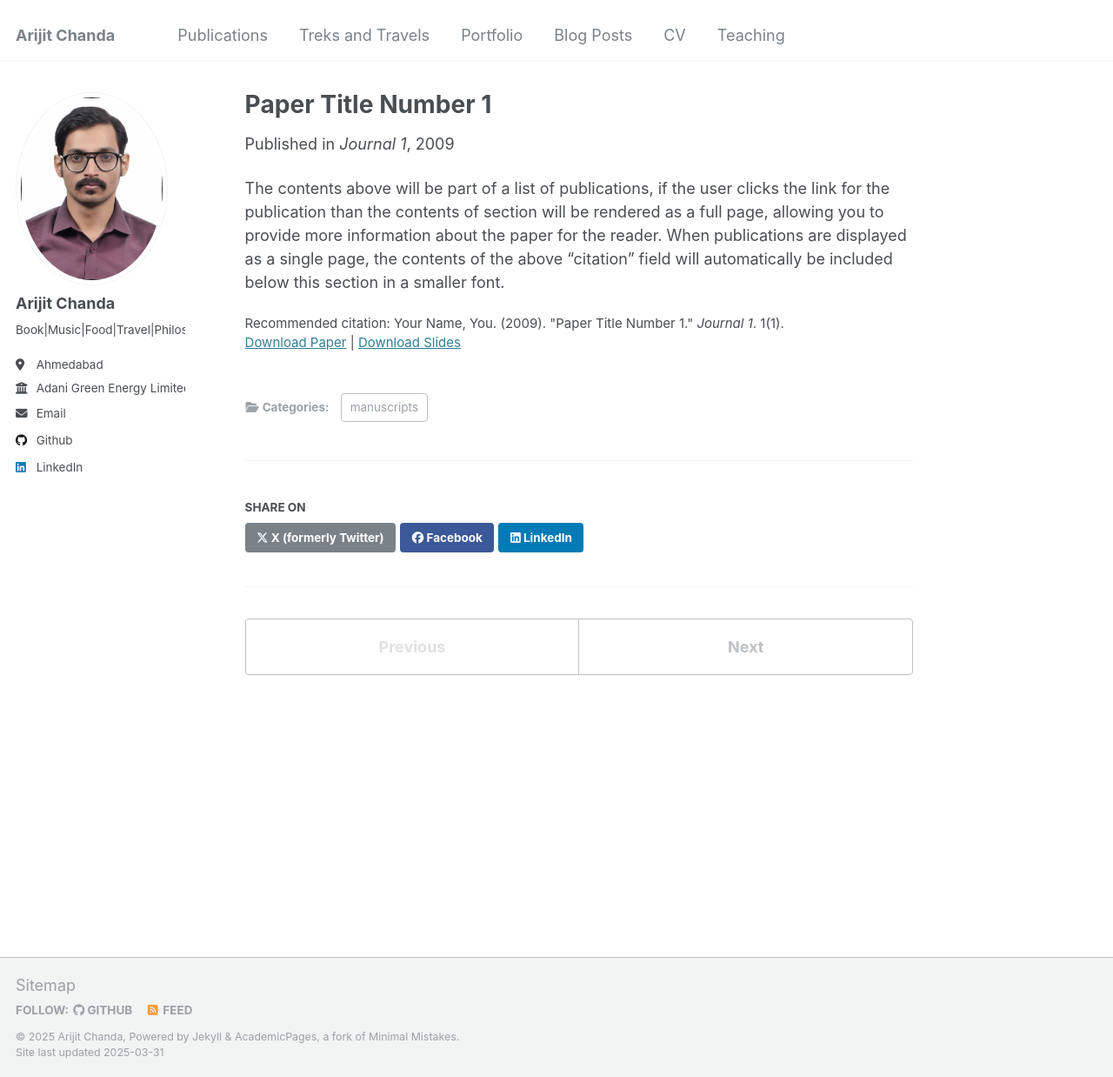
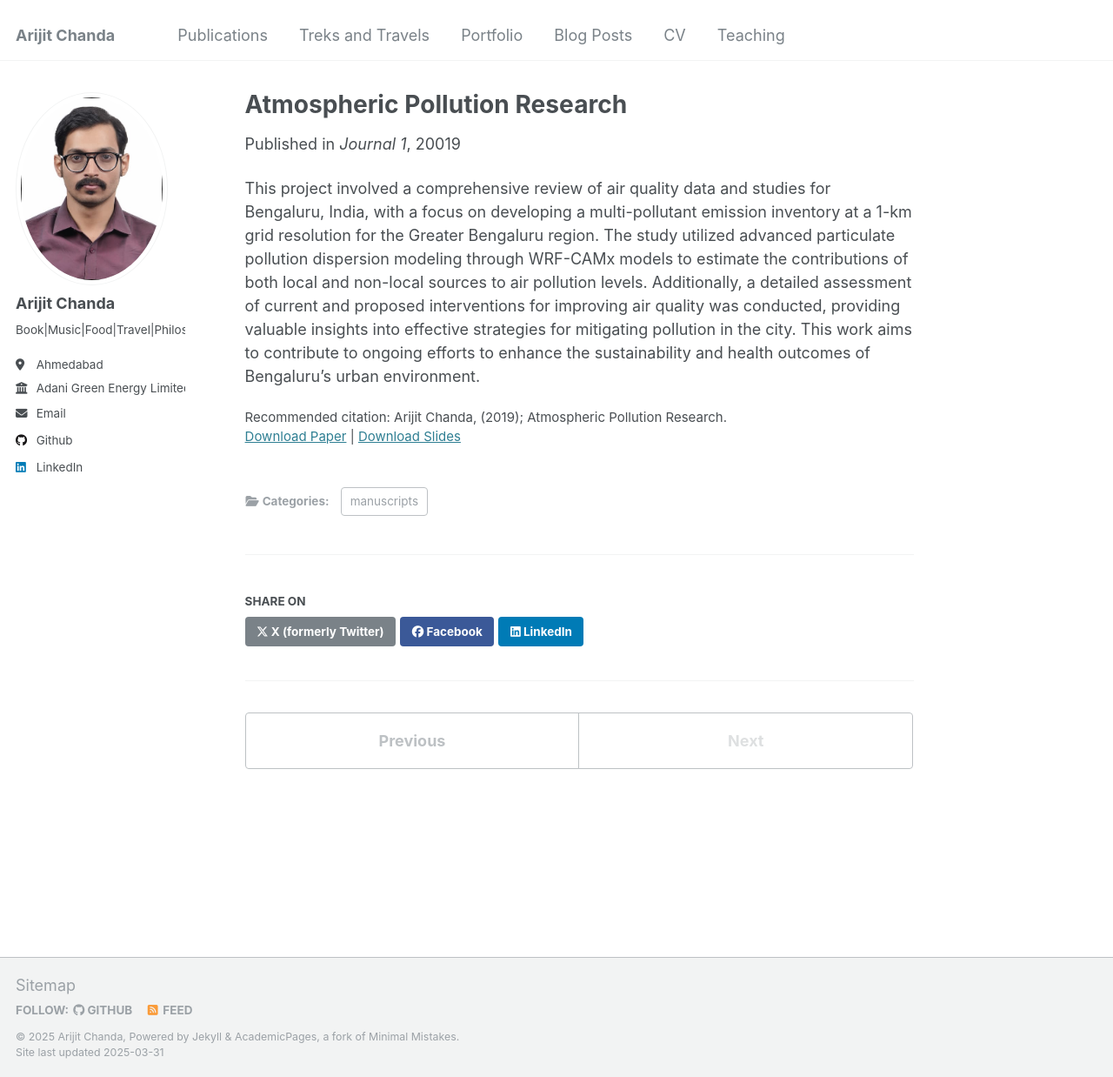
Before and after one commit to Sakshikumari621/crchanda98.github.io, a Jekyll site: the page built from _publications/2009-10-01-paper-title-number-1.md, in a window 1280 px wide and 1238 px high. Shown: the whole window at 87% size. Built offline with Jekyll 4.4.1, drawn with Linux system fonts in a browser that asks for light colours.

Commit message:
Add first publication

```diff
--- a/_publications/2009-10-01-paper-title-number-1.md
+++ b/_publications/2009-10-01-paper-title-number-1.md
@@ -1,14 +1,14 @@
 ---
-title: "Paper Title Number 1"
+title: "Atmospheric Pollution Research"
 collection: publications
 category: manuscripts
 permalink: /publication/2009-10-01-paper-title-number-1
-excerpt: 'This paper is about the number 1. The number 2 is left for future work.'
-date: 2009-10-01
+excerpt: 'Air quality, emissions, and source contributions analysis for the Greater Bengaluru region of India.'
+date: 20019-05-01
 venue: 'Journal 1'
 slidesurl: 'http://academicpages.github.io/files/slides1.pdf'
 paperurl: 'http://academicpages.github.io/files/paper1.pdf'
-citation: 'Your Name, You. (2009). &quot;Paper Title Number 1.&quot; <i>Journal 1</i>. 1(1).'
+citation: 'Arijit Chanda, (2019); Atmospheric Pollution Research.'
 ---
 
-The contents above will be part of a list of publications, if the user clicks the link for the publication than the contents of section will be rendered as a full page, allowing you to provide more information about the paper for the reader. When publications are displayed as a single page, the contents of the above "citation" field will automatically be included below this section in a smaller font.
+This project involved a comprehensive review of air quality data and studies for Bengaluru, India, with a focus on developing a multi-pollutant emission inventory at a 1-km grid resolution for the Greater Bengaluru region. The study utilized advanced particulate pollution dispersion modeling through WRF-CAMx models to estimate the contributions of both local and non-local sources to air pollution levels. Additionally, a detailed assessment of current and proposed interventions for improving air quality was conducted, providing valuable insights into effective strategies for mitigating pollution in the city. This work aims to contribute to ongoing efforts to enhance the sustainability and health outcomes of Bengaluru's urban environment.
```
